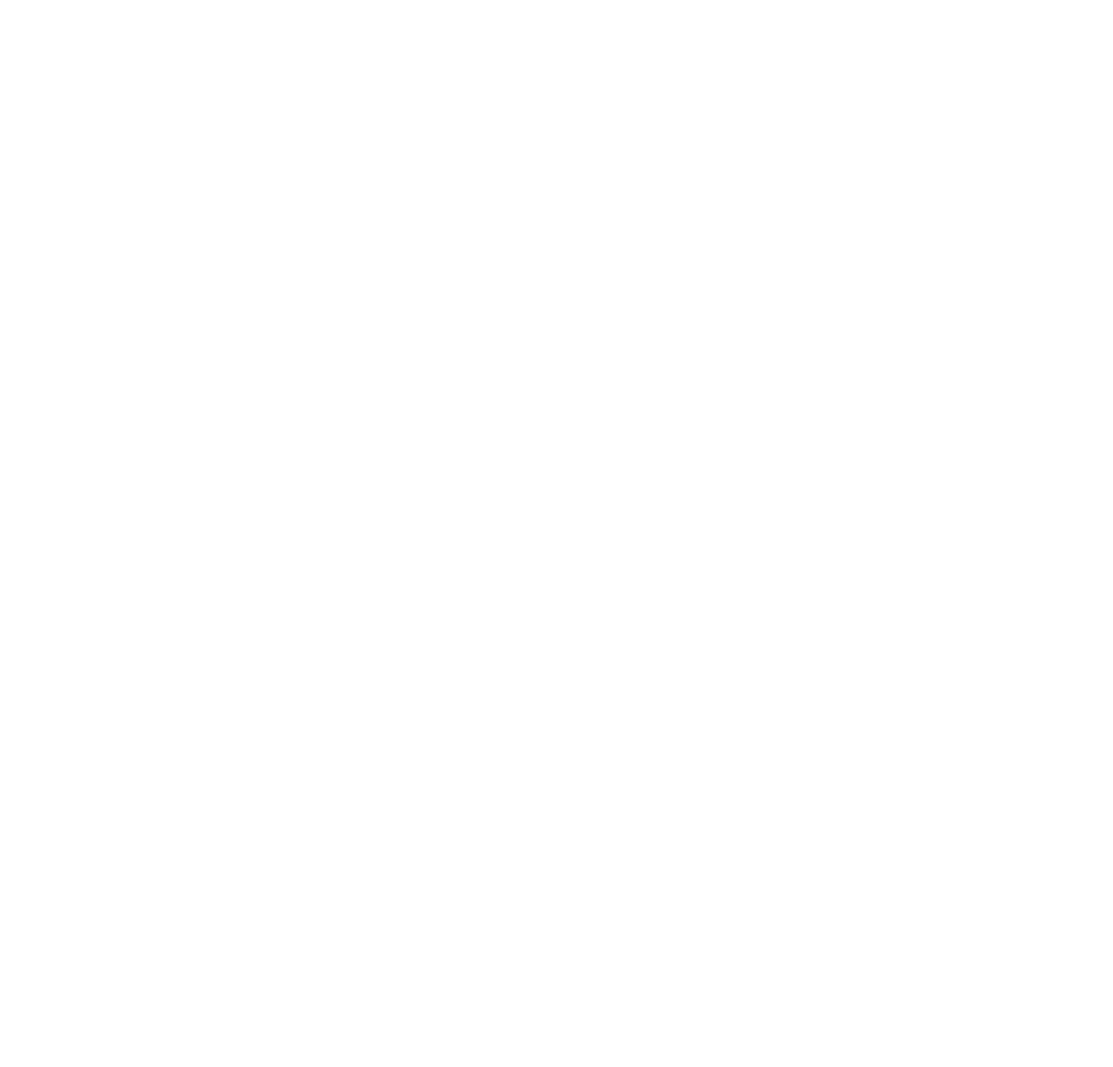
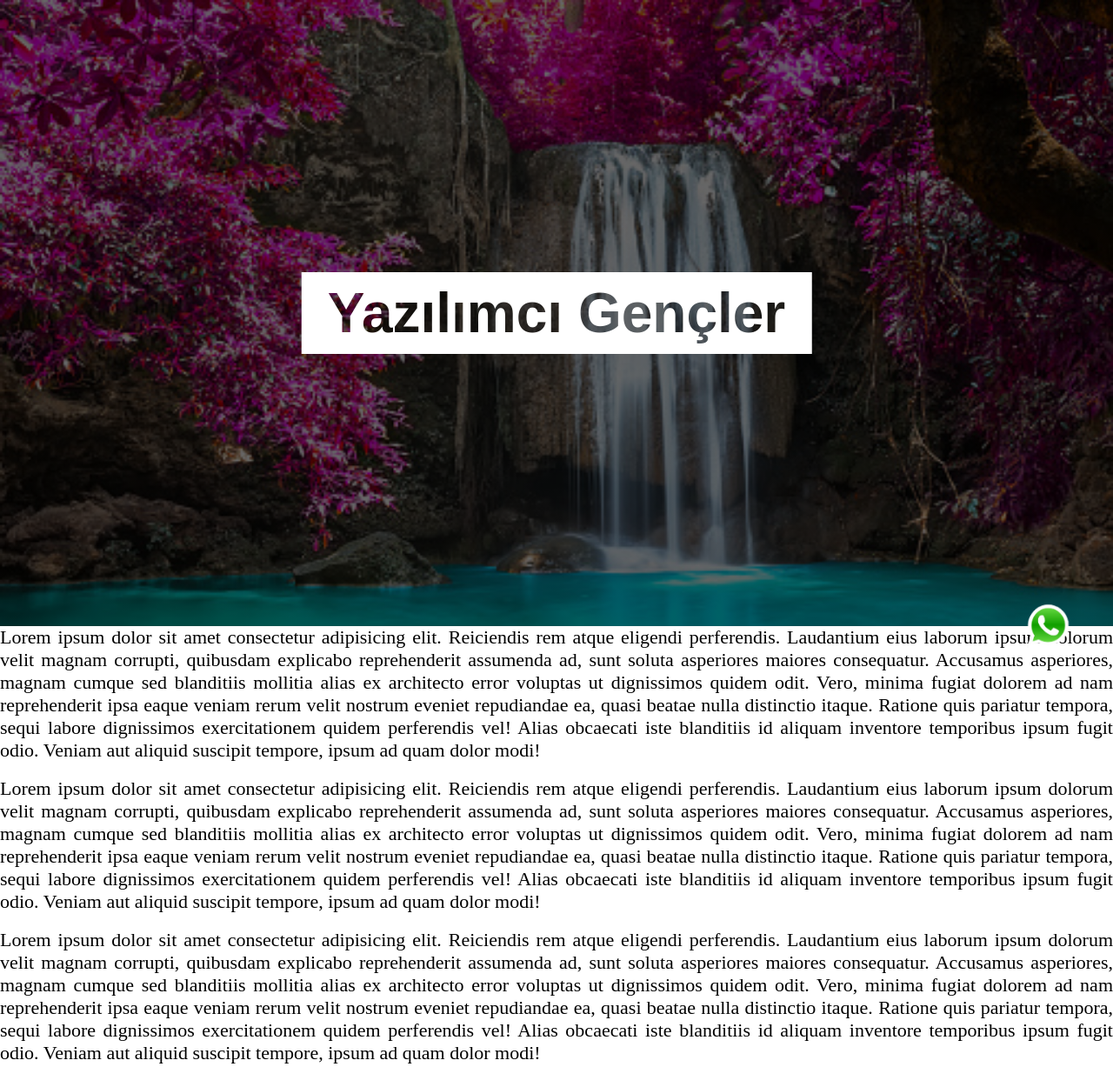
Before and after one commit to muallimim/33-Resim--zerine-yaz-, a plain HTML site: page index.html in a window 1280 px wide. Shown: the top 1227 px of the page at 87% size. Before the commit the page ends 800 px from the top, so only its background shows below. Drawn offline with Linux system fonts and the light colour scheme.

Commit message:
Proje tamamlandı

```diff
--- a/css/style.css
+++ b/css/style.css
@@ -0,0 +1,42 @@
+*{
+    margin: 0;
+    padding: 0;
+    box-sizing: border-box;
+}
+
+div.image-container{
+    background-image: linear-gradient(rgba(0,0,0,0.6), rgba(0,0,0,0.6)), url('../images/waterfall.jpg');
+    height: 90vh;
+    background-size: cover;
+    position: relative;
+}
+
+
+.text{
+    position: absolute;
+    top: 50%;
+    left: 50%;
+    transform: translate(-50%, -50%);
+
+    font-size: 5vw;
+    background-color: white;
+    font-family: Arial, Helvetica, sans-serif;
+    font-weight: bolder;
+    padding: 10px 30px;
+    mix-blend-mode: screen;
+}
+
+main>p{
+    font-size: 22px;
+    text-align: justify;
+}
+
+.whatsapp{
+    position: fixed;
+    right: 50px;
+    bottom: 50px;
+}
+
+.whatsapp>img{
+    width: 50px;
+}
--- a/index.html
+++ b/index.html
@@ -9,5 +9,42 @@
 </head>
 <body>
 
+    <div class="image-container">
+        <div class="text">
+            Yazılımcı Gençler
+        </div>
+    </div>
+
+    <main>
+        <p>
+            Lorem ipsum dolor sit amet consectetur adipisicing elit. Reiciendis rem atque eligendi perferendis. Laudantium eius laborum ipsum dolorum velit magnam corrupti, quibusdam explicabo reprehenderit assumenda ad, sunt soluta asperiores maiores consequatur. Accusamus asperiores, magnam cumque sed blanditiis mollitia alias ex architecto error voluptas ut dignissimos quidem odit. Vero, minima fugiat dolorem ad nam reprehenderit ipsa eaque veniam rerum velit nostrum eveniet repudiandae ea, quasi beatae nulla distinctio itaque. Ratione quis pariatur tempora, sequi labore dignissimos exercitationem quidem perferendis vel! Alias obcaecati iste blanditiis id aliquam inventore temporibus ipsum fugit odio. Veniam aut aliquid suscipit tempore, ipsum ad quam dolor modi!
+        </p>
+        <br>
+
+        <p>
+            Lorem ipsum dolor sit amet consectetur adipisicing elit. Reiciendis rem atque eligendi perferendis. Laudantium eius laborum ipsum dolorum velit magnam corrupti, quibusdam explicabo reprehenderit assumenda ad, sunt soluta asperiores maiores consequatur. Accusamus asperiores, magnam cumque sed blanditiis mollitia alias ex architecto error voluptas ut dignissimos quidem odit. Vero, minima fugiat dolorem ad nam reprehenderit ipsa eaque veniam rerum velit nostrum eveniet repudiandae ea, quasi beatae nulla distinctio itaque. Ratione quis pariatur tempora, sequi labore dignissimos exercitationem quidem perferendis vel! Alias obcaecati iste blanditiis id aliquam inventore temporibus ipsum fugit odio. Veniam aut aliquid suscipit tempore, ipsum ad quam dolor modi!
+        </p>
+        <br>
+
+        <p>
+            Lorem ipsum dolor sit amet consectetur adipisicing elit. Reiciendis rem atque eligendi perferendis. Laudantium eius laborum ipsum dolorum velit magnam corrupti, quibusdam explicabo reprehenderit assumenda ad, sunt soluta asperiores maiores consequatur. Accusamus asperiores, magnam cumque sed blanditiis mollitia alias ex architecto error voluptas ut dignissimos quidem odit. Vero, minima fugiat dolorem ad nam reprehenderit ipsa eaque veniam rerum velit nostrum eveniet repudiandae ea, quasi beatae nulla distinctio itaque. Ratione quis pariatur tempora, sequi labore dignissimos exercitationem quidem perferendis vel! Alias obcaecati iste blanditiis id aliquam inventore temporibus ipsum fugit odio. Veniam aut aliquid suscipit tempore, ipsum ad quam dolor modi!
+        </p>
+        <br>
+
+
+        <p>
+            Lorem ipsum dolor sit amet consectetur adipisicing elit. Reiciendis rem atque eligendi perferendis. Laudantium eius laborum ipsum dolorum velit magnam corrupti, quibusdam explicabo reprehenderit assumenda ad, sunt soluta asperiores maiores consequatur. Accusamus asperiores, magnam cumque sed blanditiis mollitia alias ex architecto error voluptas ut dignissimos quidem odit. Vero, minima fugiat dolorem ad nam reprehenderit ipsa eaque veniam rerum velit nostrum eveniet repudiandae ea, quasi beatae nulla distinctio itaque. Ratione quis pariatur tempora, sequi labore dignissimos exercitationem quidem perferendis vel! Alias obcaecati iste blanditiis id aliquam inventore temporibus ipsum fugit odio. Veniam aut aliquid suscipit tempore, ipsum ad quam dolor modi!
+        </p>
+        <br>
+
+
+        <p>
+            Lorem ipsum dolor sit amet consectetur adipisicing elit. Reiciendis rem atque eligendi perferendis. Laudantium eius laborum ipsum dolorum velit magnam corrupti, quibusdam explicabo reprehenderit assumenda ad, sunt soluta asperiores maiores consequatur. Accusamus asperiores, magnam cumque sed blanditiis mollitia alias ex architecto error voluptas ut dignissimos quidem odit. Vero, minima fugiat dolorem ad nam reprehenderit ipsa eaque veniam rerum velit nostrum eveniet repudiandae ea, quasi beatae nulla distinctio itaque. Ratione quis pariatur tempora, sequi labore dignissimos exercitationem quidem perferendis vel! Alias obcaecati iste blanditiis id aliquam inventore temporibus ipsum fugit odio. Veniam aut aliquid suscipit tempore, ipsum ad quam dolor modi!
+        </p>
+
+        <div class="whatsapp">
+            <img src="images/whatsapp2.png" alt="whatApp">
+        </div>
+    </main>
 </body>
 </html>
```
Also changed, not shown: images/waterfall.jpg (added), images/whatsapp2.png (added).
